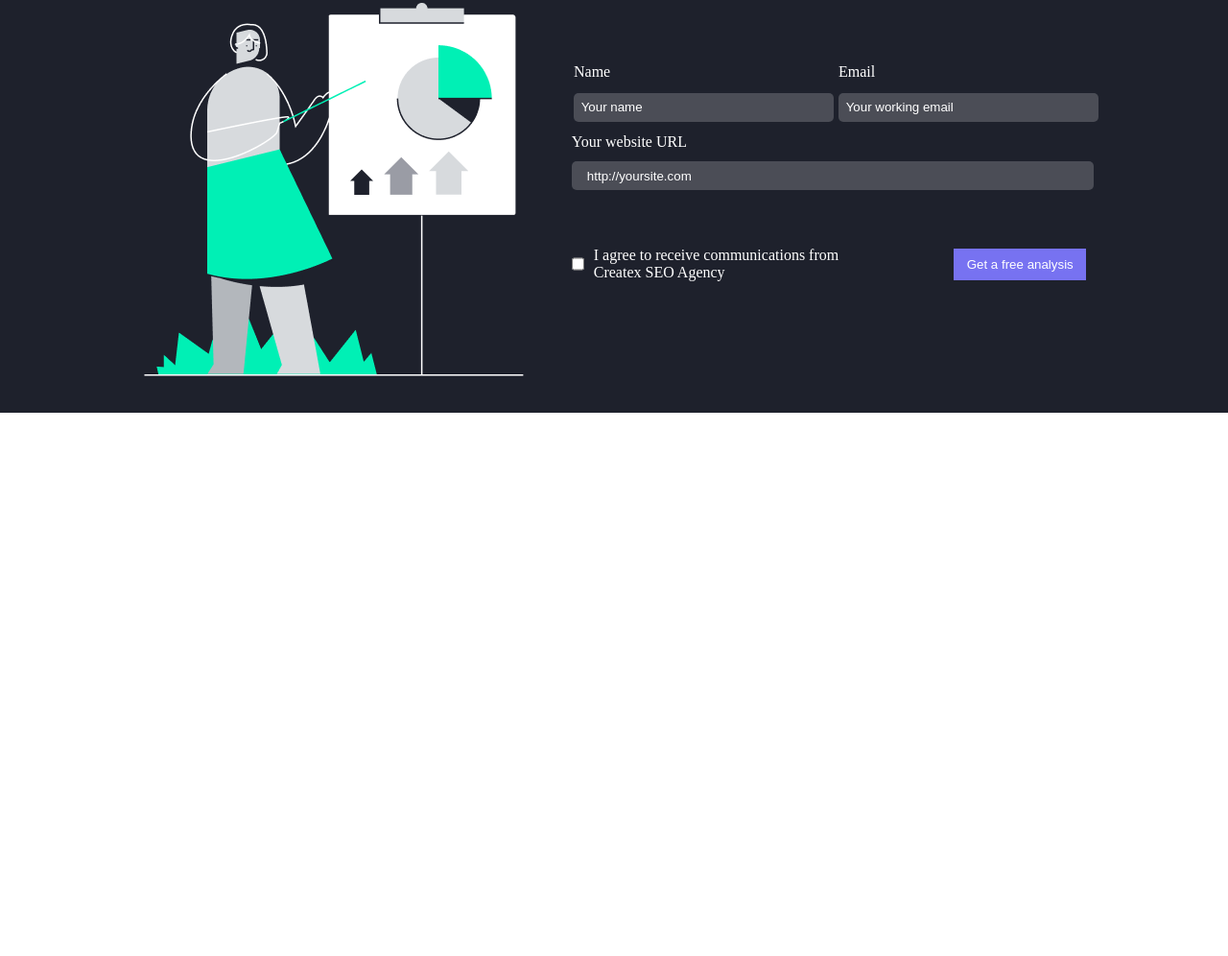
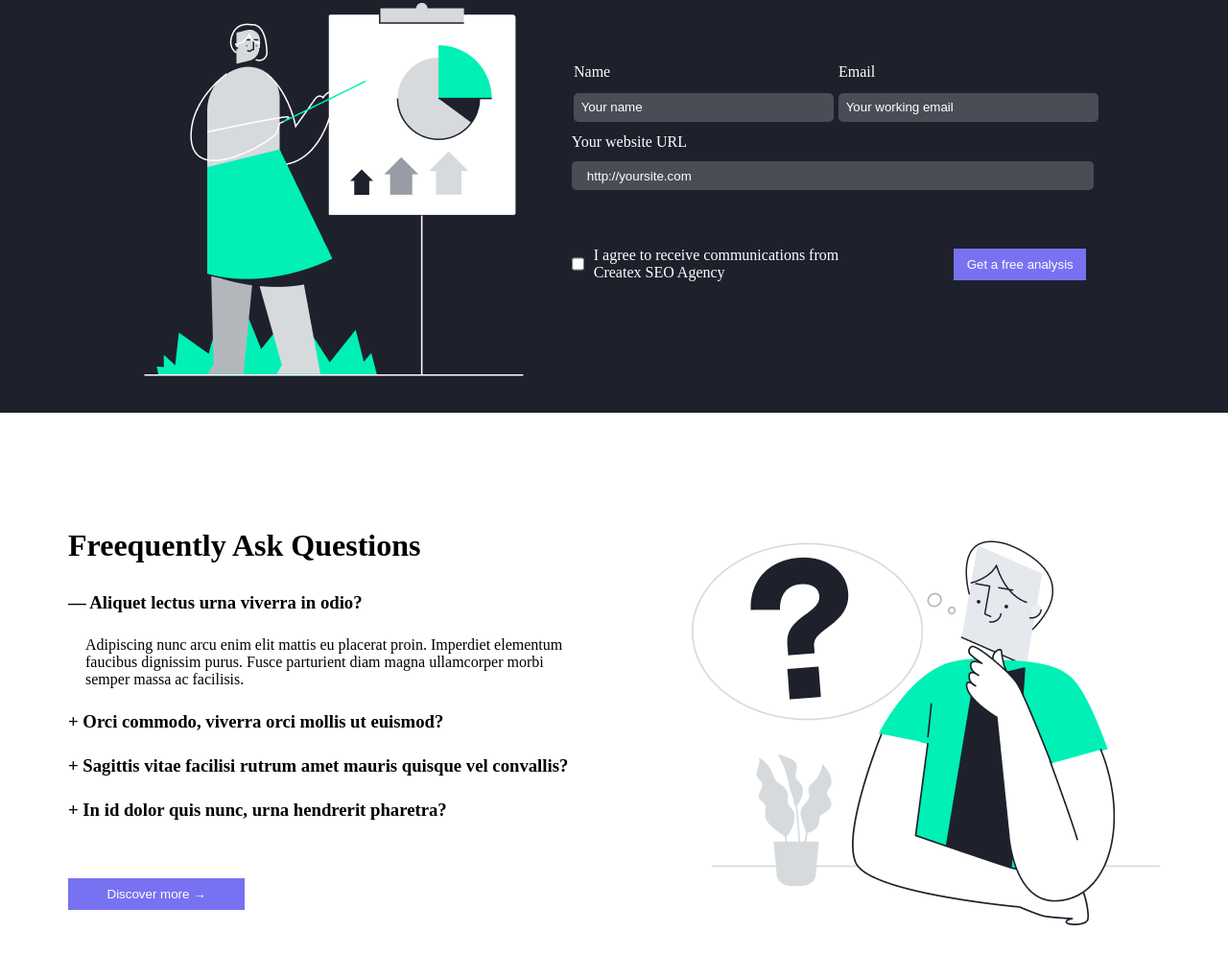
Before and after one commit to themagawo2011/EXAM-3, a plain HTML site: page abduvojid/abdu.html in a window 1280 px wide. Shown: the part 3295-4291 px from the top of the page at 96% size. Before the commit the page ends 3725 px from the top, so only its background shows below. Drawn offline with Linux system fonts and the light colour scheme.

Commit message:
box9 navistam

```diff
--- a/abduvojid/abdu.css
+++ b/abduvojid/abdu.css
@@ -245,3 +245,28 @@
     color: white;
     border: none;
 }
+.box9{
+    display: flex;
+    justify-content: center;
+    align-items: center;
+    gap: 50px;
+    margin-top: 8%;
+}
+.bx29 h3{
+    padding: 2% 0%;
+}
+.bx29 p{
+    padding: 2% 3%;
+    width: 600px;
+}
+.bx29 h1{
+    padding: 3% 0%;
+}
+.bx29 button{
+    width: 184px;
+    height: 33px;
+    background-color: #7772F1;
+    color: white;
+    border: none;
+    margin: 8% 0%;
+}
--- a/abduvojid/abdu.html
+++ b/abduvojid/abdu.html
@@ -221,5 +221,23 @@
             </div>
         </div>
     </div>
+
+    <div class="box9">
+        <div class="bx29">
+            <h1>Freequently Ask Questions</h1>
+            <h3>—  Aliquet lectus urna viverra in odio?</h3>
+            <p>Adipiscing nunc arcu enim elit mattis eu placerat proin. Imperdiet elementum <br>
+                faucibus dignissim purus. Fusce parturient diam magna ullamcorper morbi <br>
+                semper massa ac facilisis.
+            </p>
+            <h3>+  Orci commodo, viverra orci mollis ut euismod?</h3>
+            <h3>+  Sagittis vitae facilisi rutrum amet mauris quisque vel convallis?</h3>
+            <h3>+  In id dolor quis nunc, urna hendrerit pharetra?</h3>
+            <button>Discover more →</button>
+        </div>
+        <div class="bx30">
+            <img src="./img/illustration (3).png" alt="">
+        </div>
+    </div>
 </body>
 </html>
```
Also changed, not shown: abduvojid/img/illustration (3).png (added).
